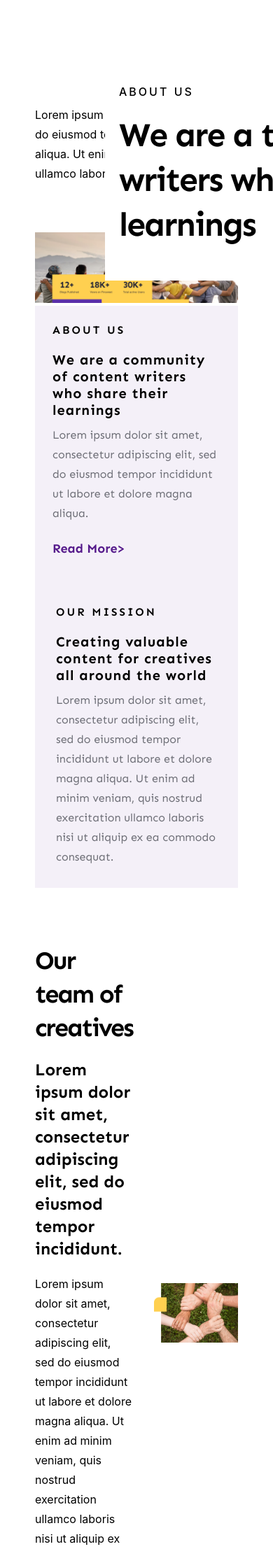
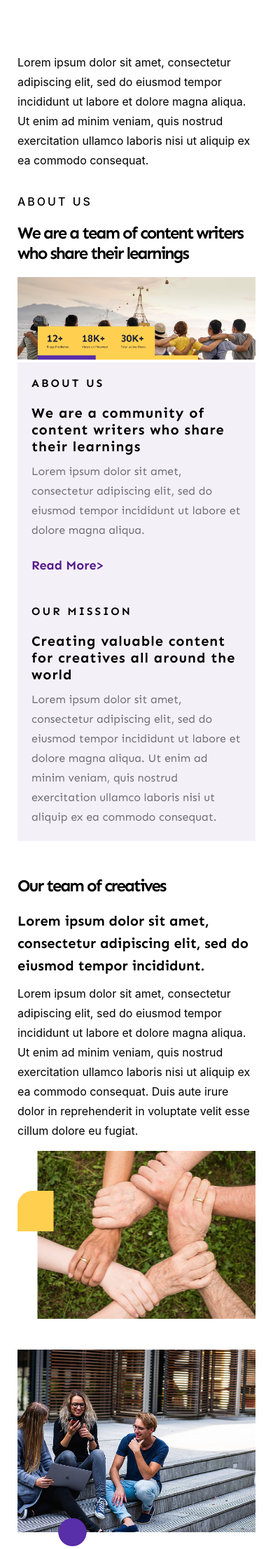
Before and after one commit to Atuleojonugwa/Whitespace, a Django app: page /Aboutus/ in a window 390 px wide; the page is wider, and only the part inside the window is pictured. Shown: the part 59-2273 px from the top of that part at 70% size. Run offline with Django 5.2, Linux system fonts and the light colour scheme.

Commit message:
finished responsivesness for about us page

```diff
--- /dev/null
+++ b/static/Aboutus.css
@@ -0,0 +1,252 @@
+*{
+    margin: 0;
+    padding: 0;
+    box-sizing: border-box;
+}
+body{
+    font-family: var(--font);
+}
+:root{
+    --font:"Sen", sans-serif;
+    --yellow:#ffd050;
+    --black:#232536;
+    --grey:#6D6E76;
+    --purple:#592EA9;
+    --light-yellow:#FBF6EA;
+    --dark-yellow:#EDC14A;
+    --lavender:#F4F0F8;
+    --light-grey:#F4F4F4;
+    --white:#FFFFFF;
+    --dark-grey:#4C4C4C;
+    --light-black:#161722;
+    --kin-grey:#C1C1C3;
+}
+
+/* aboutus styling begins  */
+.main{
+    padding: 80px 50px;
+}
+/* Aboutus styling begins */
+.pp2{
+    margin-left: auto;
+    padding: 70px 0;
+    width: 450px;
+}
+
+.p{
+    position: absolute;
+    top: 160px;
+    left: 150px;
+    width: 600px;
+    height: 300px;
+    background-color: var(--white);
+    padding: 20px;
+}
+
+.Abu{
+    display: flex;
+    justify-content: center;
+    align-items: center;
+    background-color:var(--lavender);
+    padding: 30px;
+}
+.Abu-crd1{
+    width: 50%;
+    padding: 20px;
+}
+.Abu-crd2{
+    width: 50%;
+    padding: 30px;
+
+}
+/* Aboutus styling ends  */
+
+/* ourteam styling begins */
+.ourteam{
+    display: flex;
+    justify-content: space-between;
+    align-items: center;
+    gap: 30px;
+    margin-top: 80px;
+}
+.ourteam1{
+    width: 50%;
+    display: flex;
+    flex-direction: column;
+    gap: 20px;
+}
+.ourteam2{
+    width: 50%;
+
+    img{
+        width: 100%;
+    }
+}
+/* .ourteam styling ends */
+
+/* list-of-authors2 styling begins */
+.list-of-authors2{
+  margin-top: 80px;
+}
+.lisofauthors-cards2{
+    display: grid;
+    grid-template-columns: repeat(auto-fit, minmax(250px, 1fr));
+    gap: 15px;
+    padding:30px 0;
+}
+.loa12, .loa22, .loa32, .loa42,  .loa5, .loa6, .loa7, .loa8{
+    padding: 30px 20px;
+    display: flex;
+    justify-content: center;
+    flex-direction: column;
+    align-items: center;
+}
+.loa12, .loa22, .loa32, .loa42, .loa5, .loa6, .loa7, .loa8{
+    background-color: var(--light-grey);
+}
+.loa2{
+    background-color: var(--light-yellow);
+}
+/* list-of-authors2 styling ends  */
+/* aboutus styling ends  */
+
+@media screen and (max-width:1022px) {
+    .main{
+        padding: 40px 25px;
+    }
+    .pp2{
+        margin-left: auto;
+        padding: 35px 0;
+        width: 100%;
+    }
+    .edf{
+        width: 100%;
+        height: 100%;
+    }
+    .p{
+        position:static;
+        width: 100%;
+        background-color: var(--white);
+        padding: 0px;
+        height: 100%;
+        margin-bottom: 20px;
+
+        h1{
+            font-size: 24px !important;
+            line-height: normal !important;
+        }
+    }
+
+
+    .Abu{
+        display: flex;
+        justify-content: center;
+        align-items: center;
+        flex-direction: column;
+        background-color:var(--lavender);
+        padding: 0px;
+        gap: 0px;
+    }
+    .Abu-crd1{
+        width: 100%;
+        padding: 20px;
+    }
+    .Abu-crd2{
+        width: 100%;
+        padding: 20px;
+
+    }
+
+    .ourteam{
+        display: flex;
+        justify-content: space-between;
+        align-items: center;
+        flex-direction: column;
+        gap: 15px;
+        margin-top: 40px;
+        width: 100%;
+    }
+    .ourteam1{
+        width: 100%;
+        display: flex;
+        flex-direction: column;
+        gap: 10px;
+        h2{
+            font-size: 24px !important;
+        }
+        h4{
+            font-size: 20px !important;
+        }
+    }
+    .ourteam2{
+        width: 100%;
+        object-fit: cover;
+        margin: 0 !important;
+        img{
+            width: 100%;
+        }
+    }
+
+
+    .list-of-authors2{
+        margin-top: 40px;
+        h2{
+            font-size: 24px !important;
+        }
+    }
+
+    .loa12, .loa22, .loa32, .loa42,  .loa5, .loa6, .loa7, .loa8{
+        h3{
+            font-size: 20px !important;
+        }
+    }
+
+}
+
+@media screen and (min-width:830px) and (max-width:1440px) {
+    .lisofauthors-cards2{
+        display: grid;
+        grid-template-columns: repeat(4, 1fr);
+        gap: 15px;
+        padding:30px 0;
+    }
+
+    .loa12, .loa22, .loa32, .loa42,  .loa5, .loa6, .loa7, .loa8{
+        h3{
+            font-size: 20px !important;
+        }
+    }
+}
+
+@media screen and (min-width:1500px) {
+    .Aboutus{
+        width: 1440px;
+        margin: 0 auto;
+    }
+    .ert{
+        width: 1440px;
+        margin: 0 auto;
+    }
+    .Abu{
+        width: 1440px;
+        margin: 0 auto;
+    }
+    .ourteam{
+        width: 1440px;
+        margin: 0 auto;
+    }
+    .list-of-authors2{
+        width: 1440px;
+        margin: 0 auto;
+    }
+    .lisofauthors-cards2{
+        display: grid;
+        grid-template-columns: repeat(4, 1fr);
+        gap: 15px;
+        padding:30px 0;
+    }
+
+    .p{
+        left: 806px;
+    }
+}
--- a/static/style.css
+++ b/static/style.css
@@ -47,7 +47,6 @@ body{
 }
 .navlists a.active {
     border-bottom: 2px solid var(--yellow);
-    /* color: blue; */
 }
 nav{
     /* background-color: red; */
@@ -197,22 +196,7 @@ button{
     background-color: var(--purple);
     height: 12px;
 }
-.Abu{
-    display: flex;
-    justify-content: center;
-    align-items: center;
-    background-color:var(--lavender);
-    padding: 30px;
-}
-.Abu-crd1{
-    width: 50%;
-    padding: 20px;
-}
-.Abu-crd2{
-    width: 50%;
-    padding: 30px;
 
-}
 
 /* abu styling ends  */
 
@@ -479,91 +463,8 @@ footer{
 
 
 
-/* aboutus styling begins  */
-.main{
-    padding: 80px 50px;
-}
-/* Aboutus styling begins */
-.pp2{
-    /* background-color: red; */
-    margin-left: auto;
-    padding: 70px 0;
-    width: 450px;
-    /* background-color: red; */
-    /* margin: auto; */
-    /* height: 356px;    */
-    /* padding: 60px 40px; */
-}
 
-.p{
-    position: absolute;
-    top: 160px;
-    left: 150px;
-    width: 600px;
-    height: 300px;
-    background-color: var(--white);
-    padding: 20px;
-    /* z-index: 5; */
-}
-/* Aboutus styling ends  */
 
-/* ourteam styling begins */
-.ourteam{
-    display: flex;
-    justify-content: space-between;
-    align-items: center;
-    gap: 30px;
-    margin-top: 80px;
-}
-.ourteam1{
-    width: 50%;
-    display: flex;
-    flex-direction: column;
-    gap: 20px;
-}
-.ourteam2{
-    width: 50%;
-
-    img{
-        width: 100%;
-    }
-}
-/* .ourteam styling ends */
-
-/* list-of-authors2 styling begins */
-.list-of-authors2{
-  margin-top: 80px;
-}
-.lisofauthors-cards2{
-    /* display: flex; */
-    /* justify-content: space-between; */
-    /* align-items: center; */
-    /* margin-top: 50px; */
-
-    display: grid;
-    grid-template-columns: repeat(auto-fit, minmax(250px, 1fr));
-    gap: 15px;
-    padding:30px 0;
-    /* justify-items: center; */
-}
-.loa12, .loa22, .loa32, .loa42,  .loa5, .loa6, .loa7, .loa8{
-    /* border: 1px solid var(--grey); */
-    /* margin-left: 25px; */
-    padding: 30px 20px;
-    display: flex;
-    justify-content: center;
-    flex-direction: column;
-    align-items: center;
-    /* width: 300px; */
-}
-.loa12, .loa22, .loa32, .loa42, .loa5, .loa6, .loa7, .loa8{
-    background-color: var(--light-grey);
-}
-.loa2{
-    background-color: var(--light-yellow);
-}
-/* list-of-authors2 styling ends  */
-/* aboutus styling ends  */
 
 
 
--- a/templates/Aboutus.html
+++ b/templates/Aboutus.html
@@ -1,4 +1,10 @@
-{% extends "layout.html" %} {% load static %} {% block mainContent %}
+{% extends "layout.html" %}
+{% load static %}
+{% block mainContent %}
+
+{% block style %}
+  <link rel="stylesheet" href=" {% static "Aboutus.css" %} ">
+{% endblock style %}
 <div class="main">
   <div class="Aboutus">
 
@@ -47,6 +53,7 @@
     </div>
     <img src=" {% static "Overview.png" %} " alt="" class="edf" width="100%" height="100%">
   </div>
+
 
   <div class="Abu">
     <div class="Abu-crd1">
@@ -139,6 +146,8 @@
     </div>
   </div>
 
+
+
   <div class="ourteam">
     <div class="ourteam1">
       <h2
@@ -185,6 +194,8 @@
       <img src=" {% static "know more image.png" %} " alt="">
     </div>
   </div>
+
+
 
   <div class="ourteam">
     <div class="ourteam2" style="margin-right: 20px">
```
